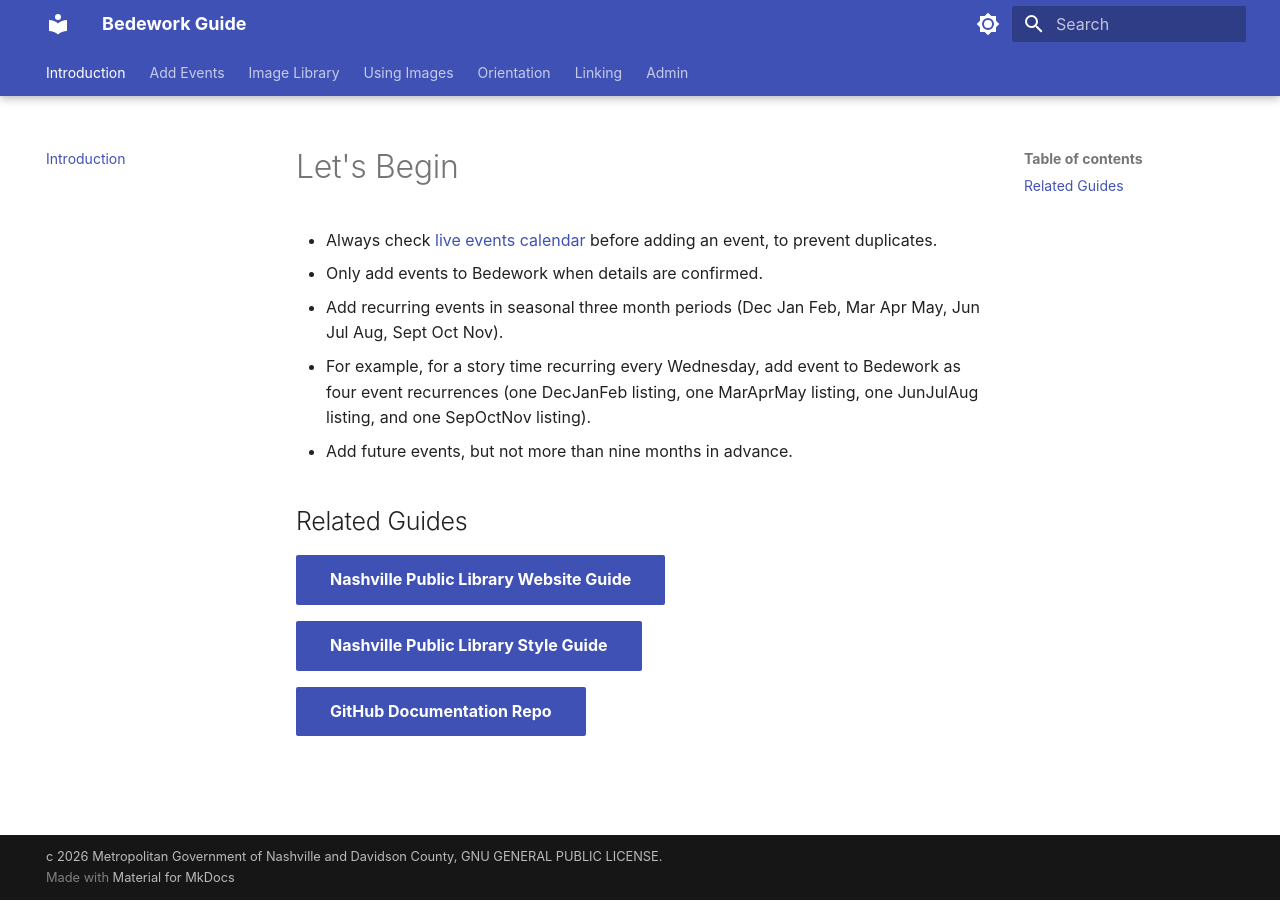
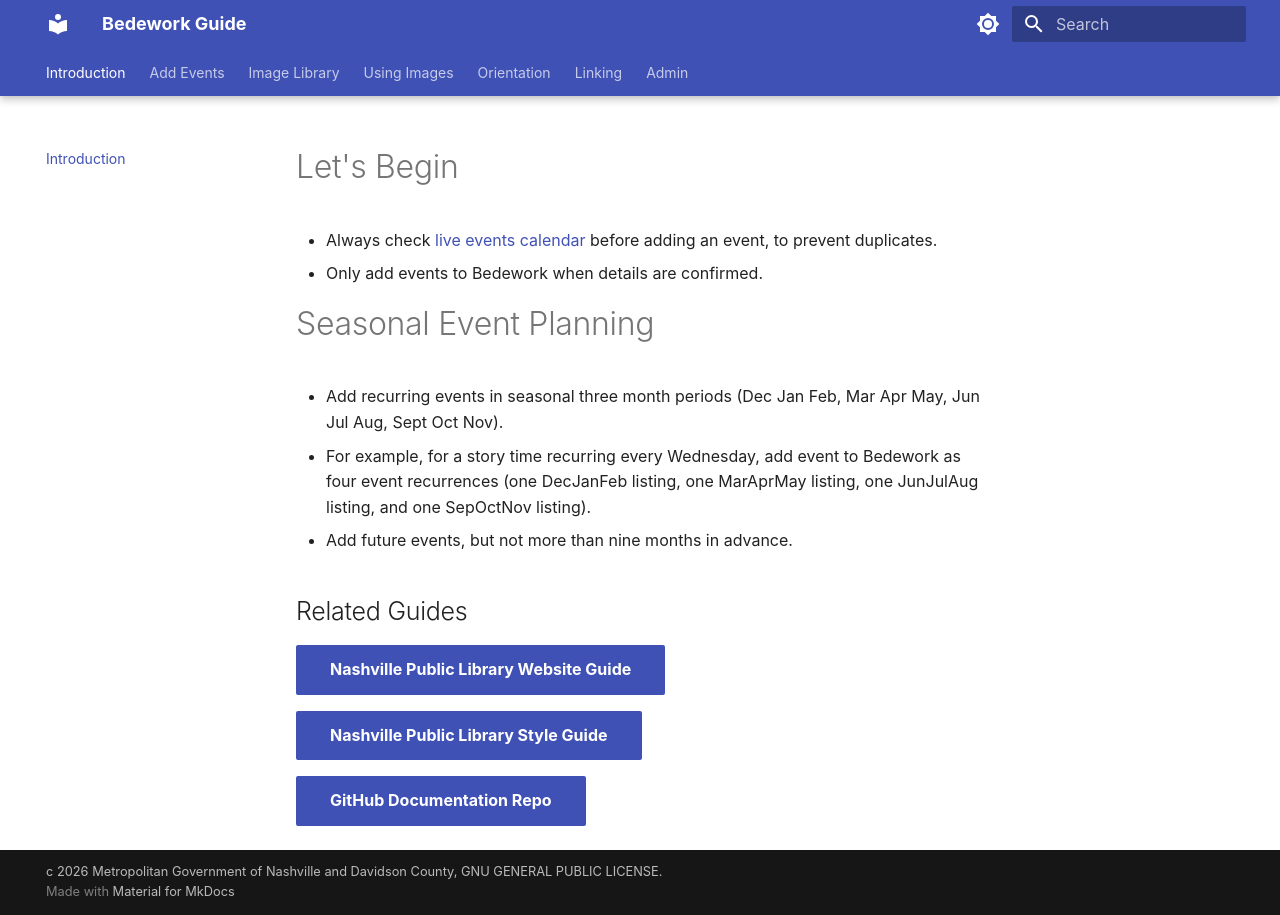
Before and after one commit to Nashville-Public-Library/bedework-docs, an MkDocs documentation site: the page built from docs/index.md, in a window 1280 px wide. Built offline with MkDocs 1.6.1 and Material for MkDocs 9.7.7, drawn with Linux system fonts in a browser that asks for light colours.

Commit message:
making months more prominent

```diff
--- a/docs/index.md
+++ b/docs/index.md
@@ -6,6 +6,8 @@ title: Introduction
 
 - Always check [live events calendar](https://events.library.nashville.org/) before adding an event, to prevent duplicates.
 - Only add events to Bedework when details are confirmed.
+
+# Seasonal Event Planning
 - Add recurring events in seasonal three month periods (Dec Jan Feb, Mar Apr May, Jun Jul Aug, Sept Oct Nov).
   - For example, for a story time recurring every Wednesday, add event to Bedework as four event recurrences (one DecJanFeb listing, one MarAprMay listing, one JunJulAug listing, and one SepOctNov listing).
   - Add future events, but not more than nine months in advance.
```
